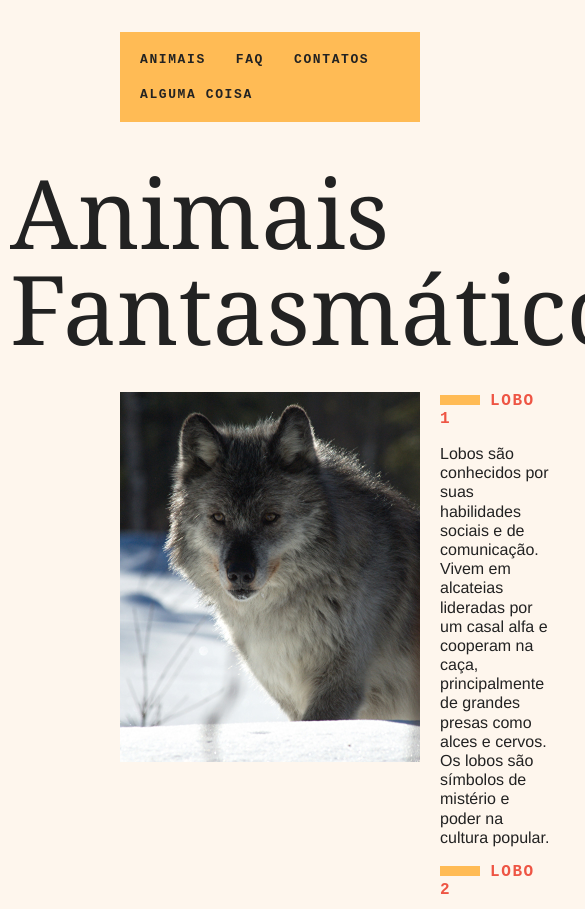
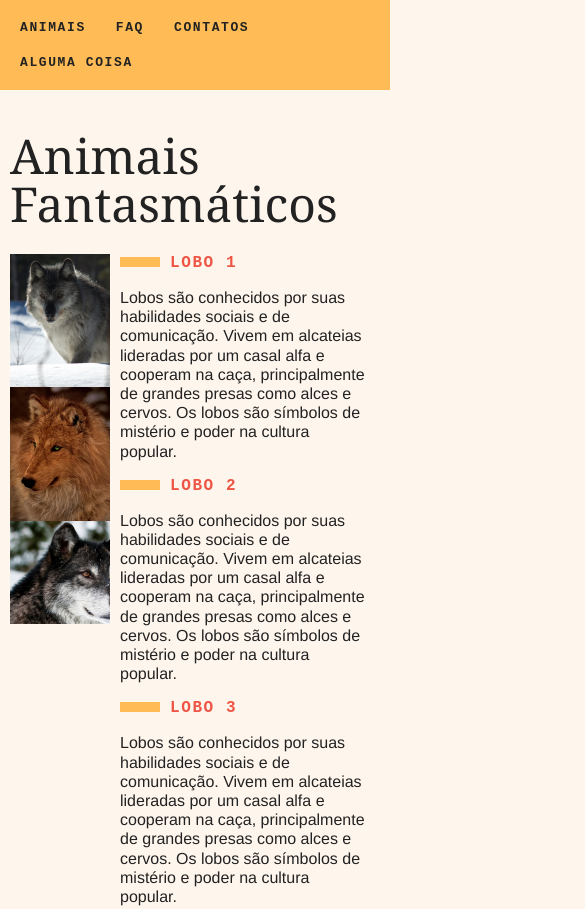
Before and after one commit to Woallex/ANIMAIS-FANTASM-TICOS, a plain HTML site: page index.html in a window 390 px wide. Shown: the top 909 px of the page, 585 px wide, since content can reach past the window. Drawn offline with Linux system fonts and the light colour scheme.

Commit message:
Responsivo da página Animais Fantasmáticos.

```diff
--- a/css/style.css
+++ b/css/style.css
@@ -180,3 +180,31 @@ body{
     padding: 20px;
     font-family: monospace;
 }
+
+@media (max-width: 700px) {
+    body {
+        grid-template-columns: 1fr;
+    }
+    .menu, .grid-section, .footer {
+        grid-column: 1;
+    }
+    .grid-section {
+        grid-template-columns: 100px 1fr;
+        grid-gap: 10px;
+    }
+    .animals-list {
+        grid-column: 1;
+    }
+    .list-faq, .data, .map {
+        grid-column: 1/3;
+    }
+    .grid-section h1 {
+        font-size: 3rem;
+    }
+    .menu {
+        margin-top: 0px;
+    }
+    .footer {
+        margin-bottom: 0px;
+    }
+}
```
